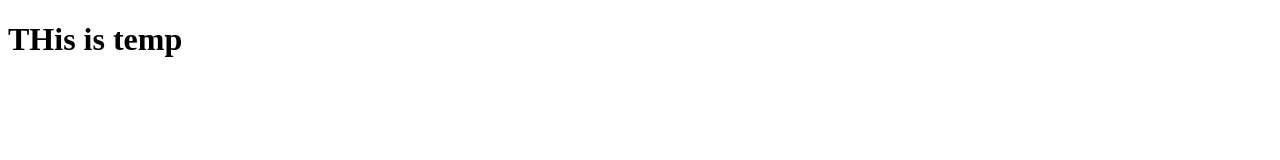
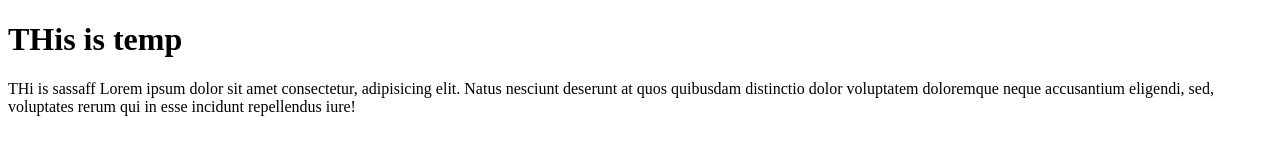
Before and after one commit to RiteshSadhu/testrepo, a plain HTML site: page index.html in a window 1280 px wide. Drawn offline with Linux system fonts and the light colour scheme.

Commit message:
paragraph added

```diff
--- a/index.html
+++ b/index.html
@@ -7,5 +7,8 @@
 </head>
 <body>
     <H1>THis is temp </H1>
+    <p>THi is sassaff
+        Lorem ipsum dolor sit amet consectetur, adipisicing elit. Natus nesciunt deserunt at quos quibusdam distinctio dolor voluptatem doloremque neque accusantium eligendi, sed, voluptates rerum qui in esse incidunt repellendus iure!
+    </p>
 </body>
 </html>
```
